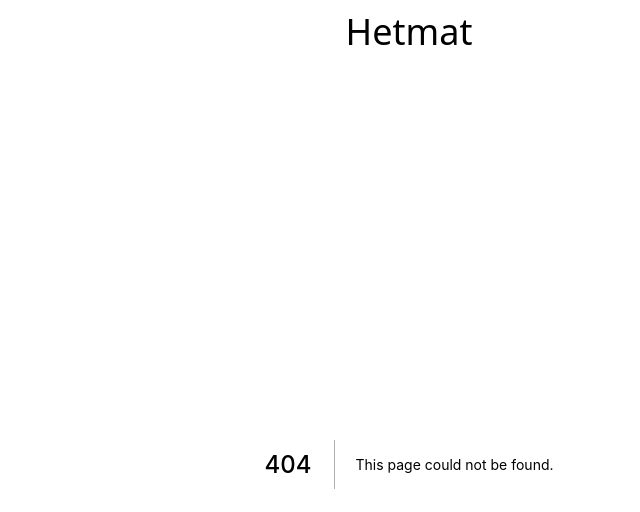
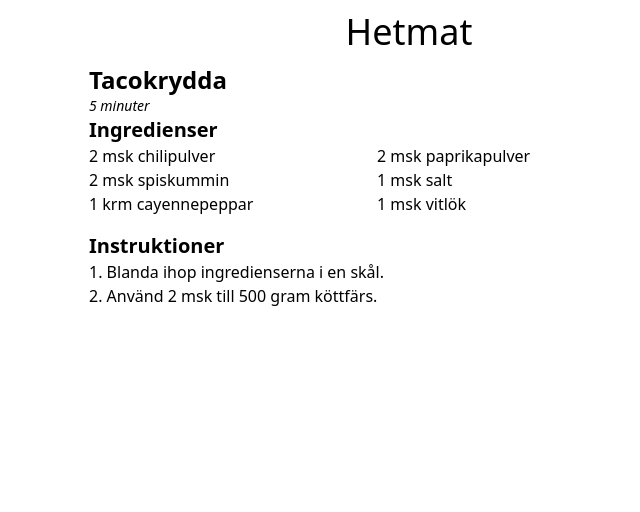
Before and after one commit to westn/Hetmat, a Next.js app: page /tacokrydda in a window 1280 px wide. Before the commit this address had no page. Shown: the top 512 px of the page, without its empty margins (231-871 px from the left). Built offline with nearby package versions, Linux system fonts and the light colour scheme.

Commit message:
add tacokrydda

```diff
--- a/components/templates/Recipe.tsx
+++ b/components/templates/Recipe.tsx
@@ -5,8 +5,9 @@ import { Ingredients, Instructions } from "../organisms";
 
 interface IProps {
   title: string;
-  amount: number;
-  unit: string;
+  amount?: number;
+  unit?: string;
+  timeInMinutes?: number,
   ingredients: Array<(number | string)[]>; // TODO: Should be tuple, [number, string, string]
   instructions: string[];
 }
@@ -15,6 +16,7 @@ const Recipe: FC<IProps> = ({
   title,
   amount,
   unit,
+  timeInMinutes,
   ingredients,
   instructions,
 }: IProps) => {
@@ -26,7 +28,13 @@ const Recipe: FC<IProps> = ({
       <main className="container mx-auto max-w-2xl px-4 pb-4">
         <h2 className="text-2xl font-bold">{title}</h2>
         <div className="italic text-sm">
-          {amount} {unit}
+          {!!amount && (
+            <>
+              {amount} {unit}
+            </>
+          )}
+          {!!amount && !!timeInMinutes && <> - </>}
+          {!!timeInMinutes && <>{timeInMinutes} minuter</>}
         </div>
         <Ingredients ingredients={ingredients} />
         <Instructions instructions={instructions} />
@@ -35,4 +43,10 @@ const Recipe: FC<IProps> = ({
   );
 };
 
+Recipe.defaultProps = {
+  amount: undefined,
+  unit: undefined,
+  timeInMinutes: undefined,
+};
+
 export default Recipe;
--- /dev/null
+++ b/pages/tacokrydda.tsx
@@ -0,0 +1,32 @@
+import { FC } from "react";
+import { Recipe } from "../components/templates";
+
+const title = "Tacokrydda";
+const timeInMinutes = 5;
+
+const ingredients = [
+  [2, "msk", "chilipulver"],
+  [2, "msk", "paprikapulver"],
+  [2, "msk", "spiskummin"],
+  [1, "msk", "salt"],
+  [1, "krm", "cayennepeppar"],
+  [1, "msk", "vitlök"],
+];
+
+const instructions = [
+  "Blanda ihop ingredienserna i en skål.",
+  "Använd 2 msk till 500 gram köttfärs.",
+];
+
+const RecipePage: FC = () => {
+  return (
+    <Recipe
+      title={title}
+      timeInMinutes={timeInMinutes}
+      ingredients={ingredients}
+      instructions={instructions}
+    />
+  );
+};
+
+export default RecipePage;
```
